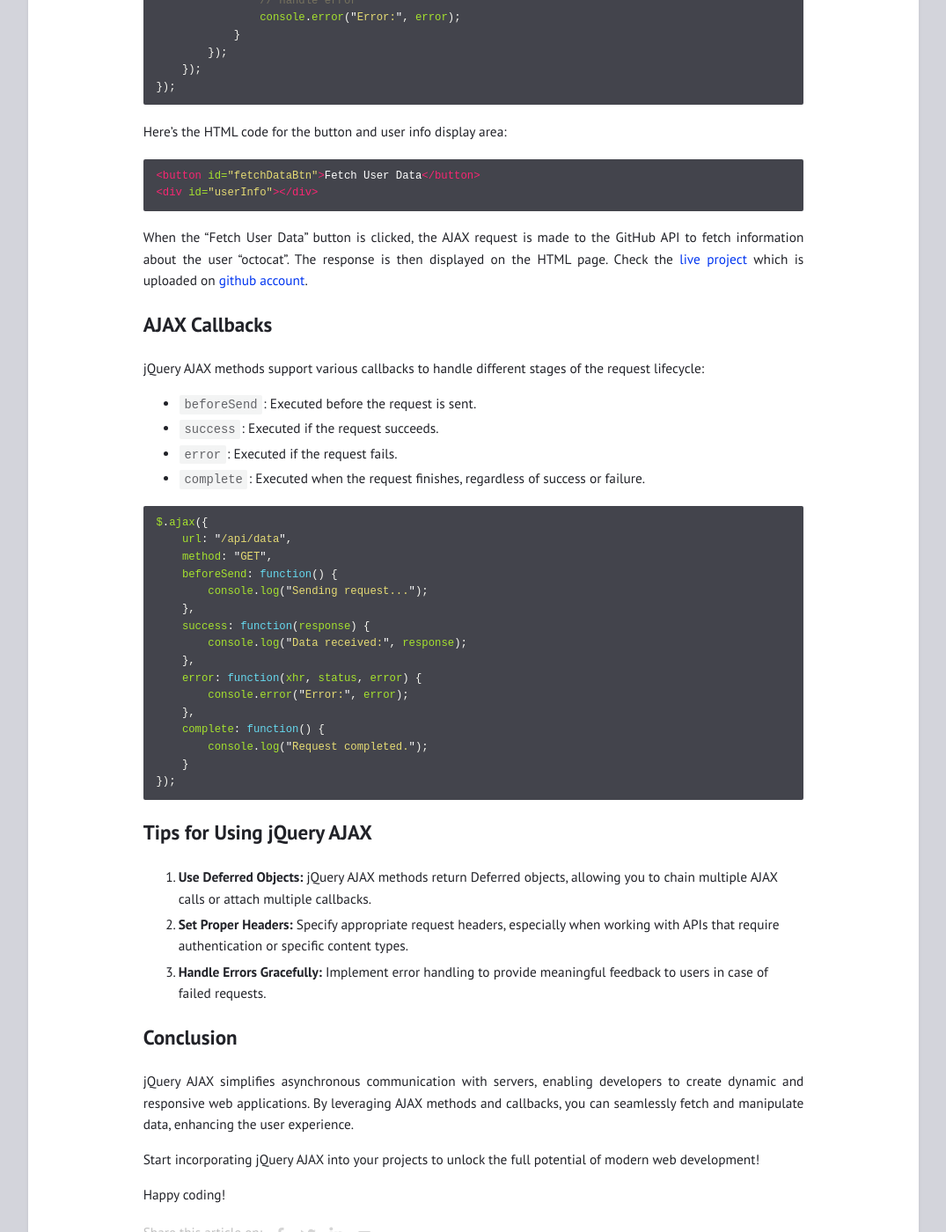
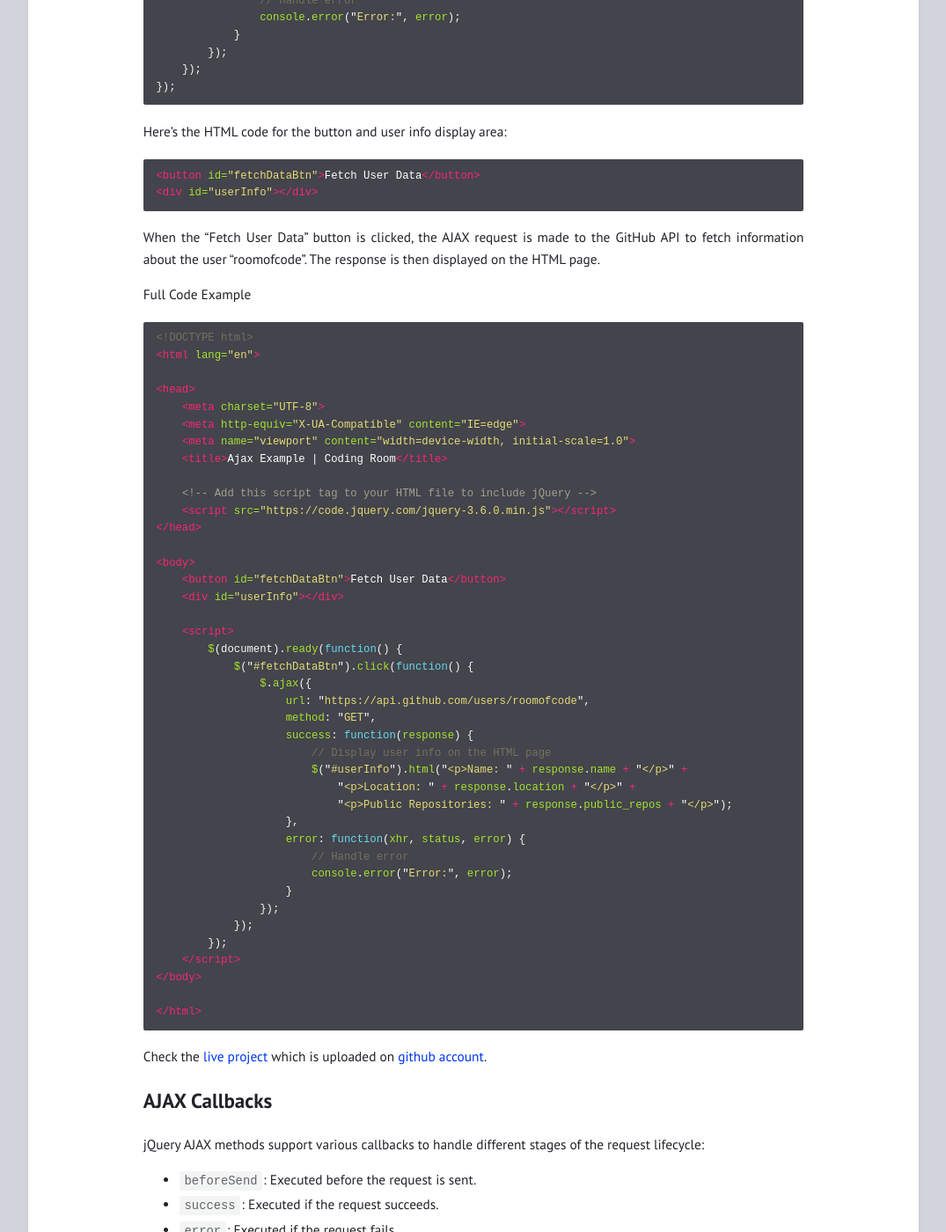
Before and after one commit to exploreprogramming/exploreprogramming.github.io, a Jekyll site: the page built from _posts/2024-05-05-jquery-ajax.md, in a window 1280 px wide and 1400 px high, scrolled down 1899 px. Shown: the whole window at 88% size, without its empty margins (102-1177 px from the left). Built offline with Jekyll 4.4.1, drawn with Linux system fonts in a browser that asks for light colours.

Commit message:
Update 2024-05-05-jquery-ajax.md

```diff
--- a/_posts/2024-05-05-jquery-ajax.md
+++ b/_posts/2024-05-05-jquery-ajax.md
@@ -79,7 +79,53 @@ Here's the HTML code for the button and user info display area:
 <div id="userInfo"></div>
 {% endhighlight %}
 
-When the "Fetch User Data" button is clicked, the AJAX request is made to the GitHub API to fetch information about the user "octocat". The response is then displayed on the HTML page.
+When the "Fetch User Data" button is clicked, the AJAX request is made to the GitHub API to fetch information about the user "roomofcode". The response is then displayed on the HTML page.
+
+Full Code Example
+
+{% highlight html %}
+<!DOCTYPE html>
+<html lang="en">
+
+<head>
+    <meta charset="UTF-8">
+    <meta http-equiv="X-UA-Compatible" content="IE=edge">
+    <meta name="viewport" content="width=device-width, initial-scale=1.0">
+    <title>Ajax Example | Coding Room</title>
+
+    <!-- Add this script tag to your HTML file to include jQuery -->
+    <script src="https://code.jquery.com/jquery-3.6.0.min.js"></script>
+</head>
+
+<body>
+    <button id="fetchDataBtn">Fetch User Data</button>
+    <div id="userInfo"></div>
+
+    <script>
+        $(document).ready(function() {
+            $("#fetchDataBtn").click(function() {
+                $.ajax({
+                    url: "https://api.github.com/users/roomofcode",
+                    method: "GET",
+                    success: function(response) {
+                        // Display user info on the HTML page
+                        $("#userInfo").html("<p>Name: " + response.name + "</p>" +
+                            "<p>Location: " + response.location + "</p>" +
+                            "<p>Public Repositories: " + response.public_repos + "</p>");
+                    },
+                    error: function(xhr, status, error) {
+                        // Handle error
+                        console.error("Error:", error);
+                    }
+                });
+            });
+        });
+    </script>
+</body>
+
+</html>
+{% endhighlight %}
+
 Check the <a aria-label="Redirecting user to live project" target="_blank" href="https://roomofcode.github.io/examples/Mastering%20jQuery%20AJAX%20-%20Effortless%20Asynchronous%20Requests/">live project</a> which is uploaded on <a aria-label="Providing project code" target="_blank" href="https://github.com/roomofcode/examples/tree/main/Mastering%20jQuery%20AJAX%20-%20Effortless%20Asynchronous%20Requests">github account</a>.
 
 
```
